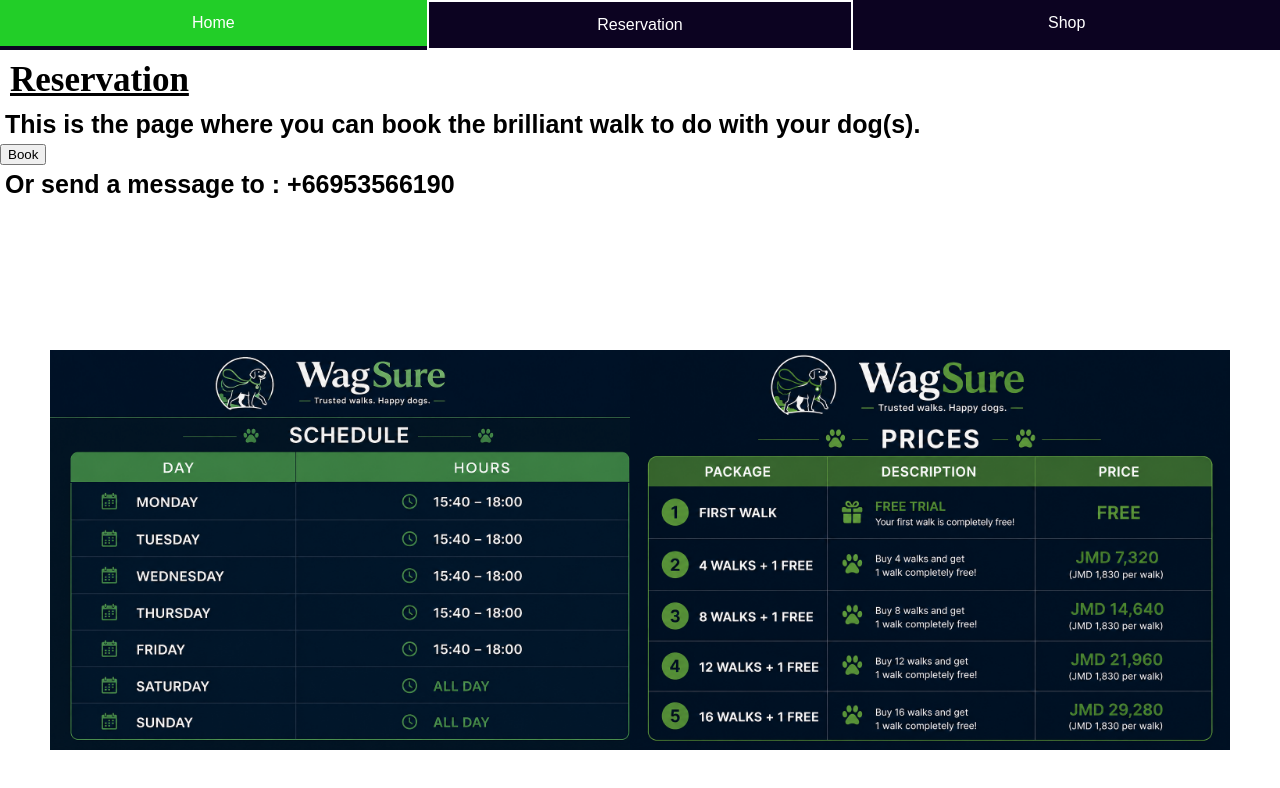
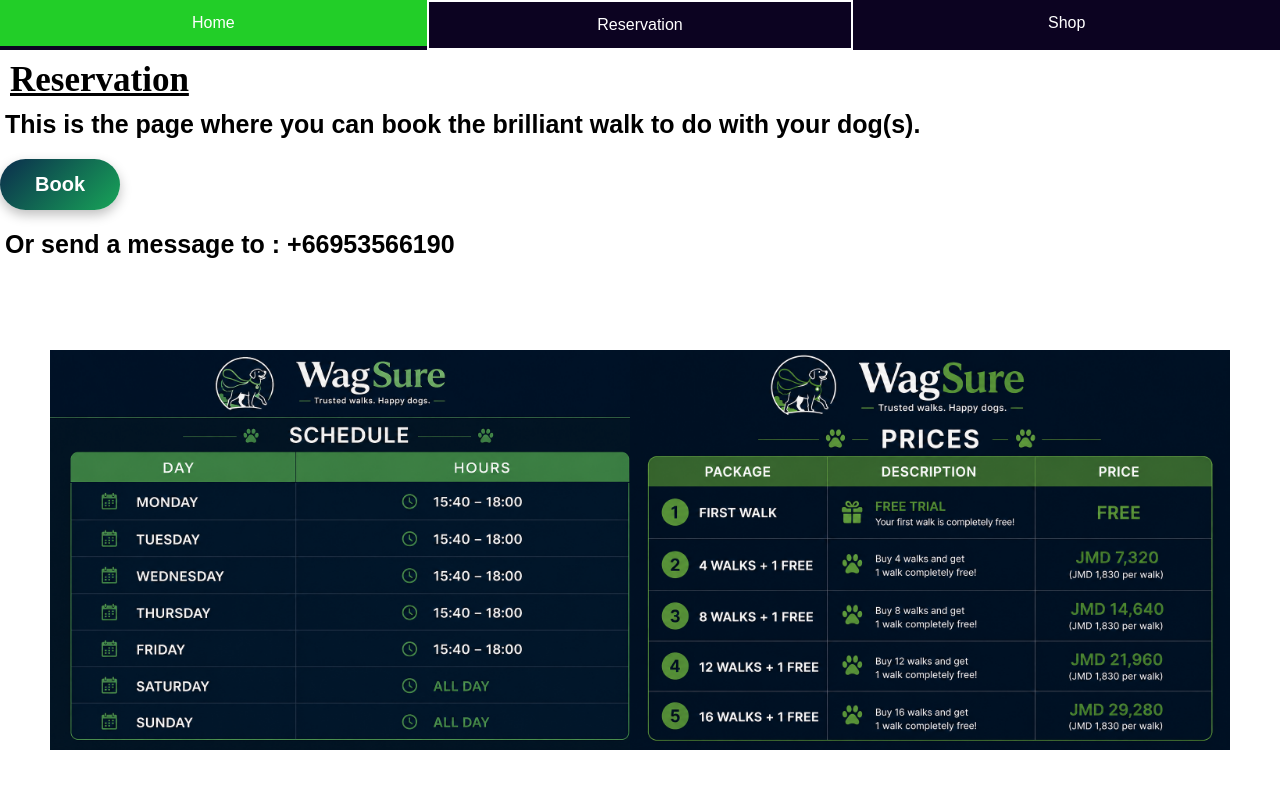
Before and after one commit to LeBossSamSam/WagSure, a plain HTML site: page reservation.html in a window 1280 px wide. Drawn offline with Linux system fonts and the light colour scheme.

Commit message:
Add styles for book button
Added styles for book button and its hover effect.

```diff
--- a/index.css
+++ b/index.css
@@ -357,3 +357,27 @@ h2 {
     }
 
 }
+
+.book-button {
+    display: inline-block;
+    text-decoration: none;
+    margin: 15px 0;
+}
+
+.book-button button {
+    background: linear-gradient(135deg, #0b2d4d, #18a558);
+    color: white;
+    border: none;
+    padding: 14px 35px;
+    border-radius: 30px;
+    font-size: 20px;
+    font-weight: bold;
+    cursor: pointer;
+    box-shadow: 0 5px 12px rgba(0, 0, 0, 0.25);
+    transition: 0.25s;
+}
+
+.book-button button:hover {
+    transform: scale(1.07);
+    box-shadow: 0 7px 16px rgba(0, 0, 0, 0.3);
+}
```
